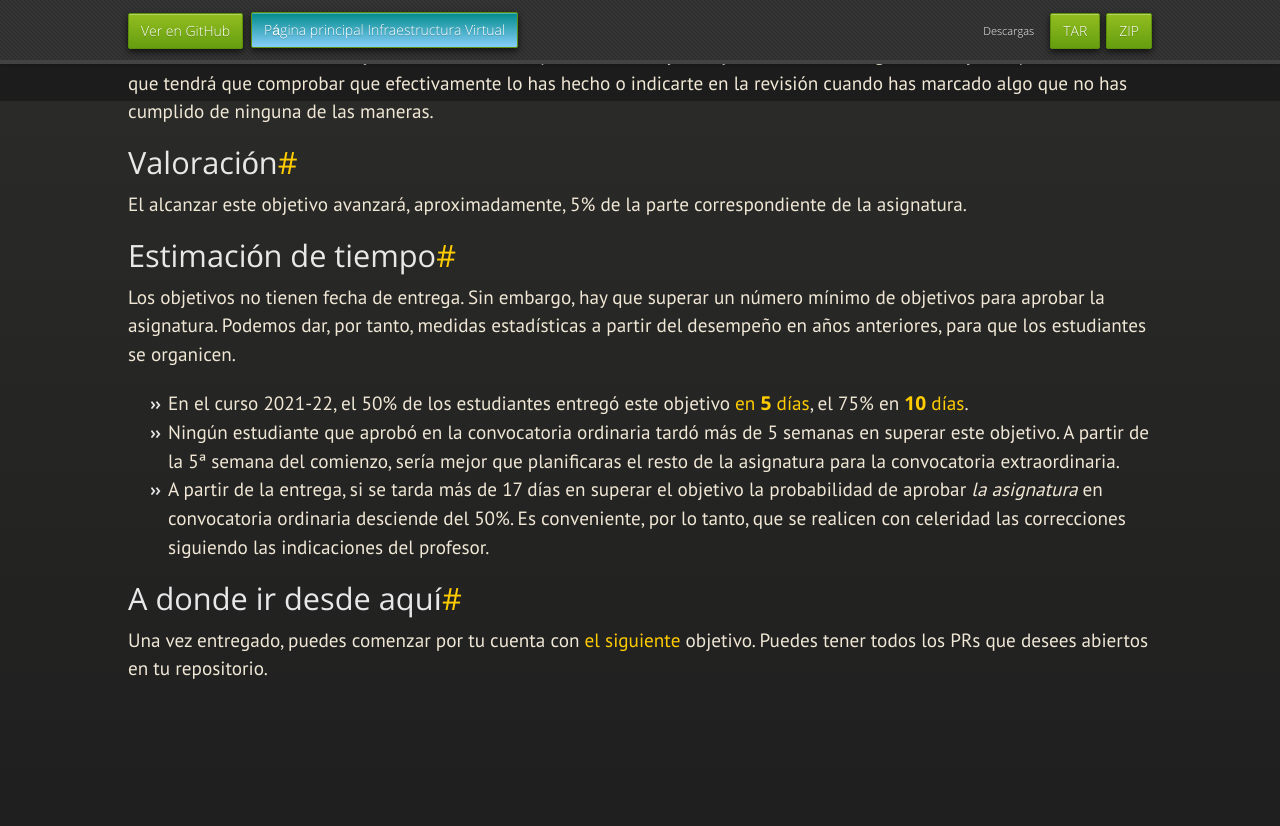
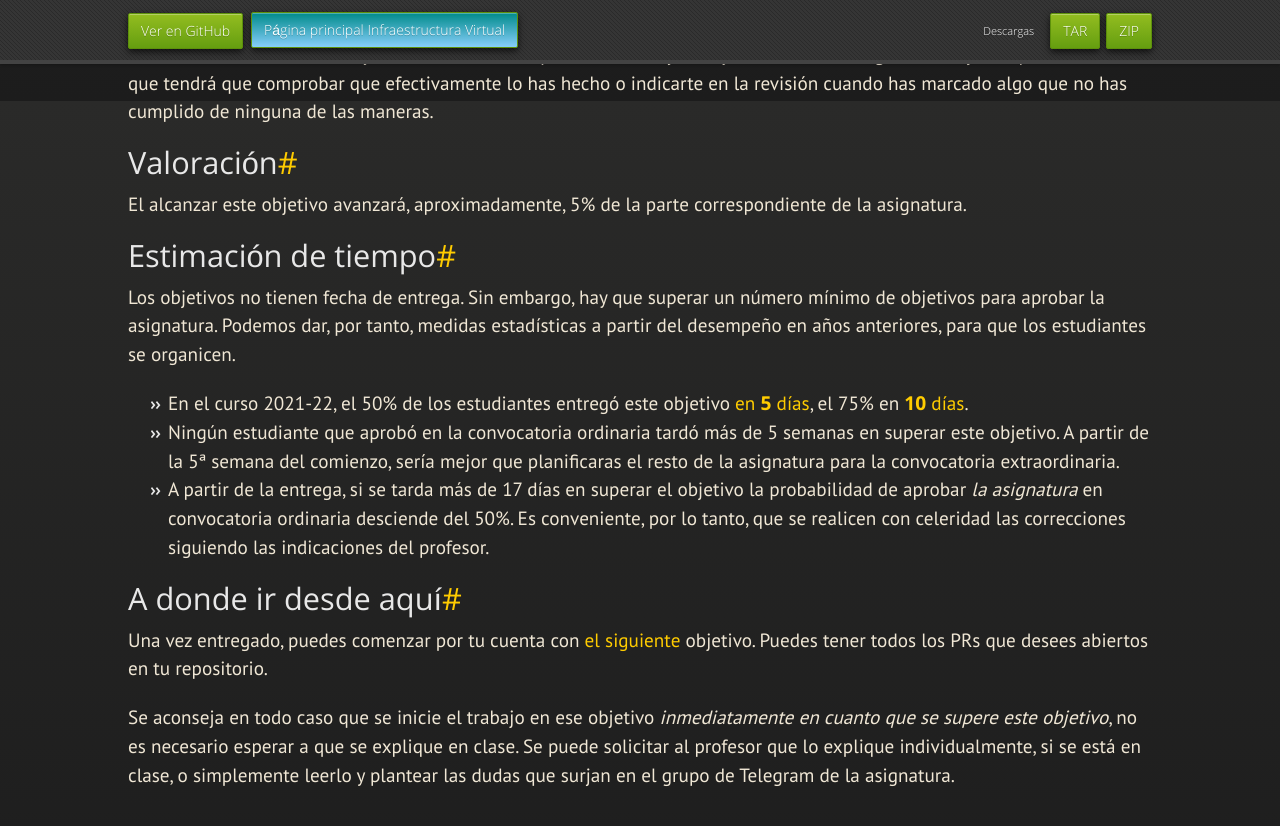
Before and after one commit to JJ/IV, a Jekyll site: the page built from documentos/proyecto/0.Repositorio.md, in a window 1280 px wide and 900 px high, scrolled down 8899 px. Shown: the top 826 px of the window. Built offline with Jekyll 4.4.1, drawn with Linux system fonts in a browser that asks for light colours; nearby versions of some CDN libraries; some web fonts are replaced; our own code applies the rules of GitHub Pages for plain Markdown files; before the commit the page ends 9692 px from its top, so only the background shows below that.

Commit message:
Sync documentos/proyecto/0.Repositorio.md de master a gh-pages

```diff
--- a/documentos/proyecto/0.Repositorio.md
+++ b/documentos/proyecto/0.Repositorio.md
@@ -502,3 +502,9 @@ se organicen.
 Una vez entregado, puedes comenzar por tu cuenta con [el
 siguiente](1.Infraestructura) objetivo. Puedes tener todos los PRs que desees
 abiertos en tu repositorio.
+
+Se aconseja en todo caso que se inicie el trabajo en ese objetivo
+*inmediatamente en cuanto que se supere este objetivo*, no es necesario esperar
+a que se explique en clase. Se puede solicitar al profesor que lo explique
+individualmente, si se está en clase, o simplemente leerlo y plantear las dudas
+que surjan en el grupo de Telegram de la asignatura.
```
